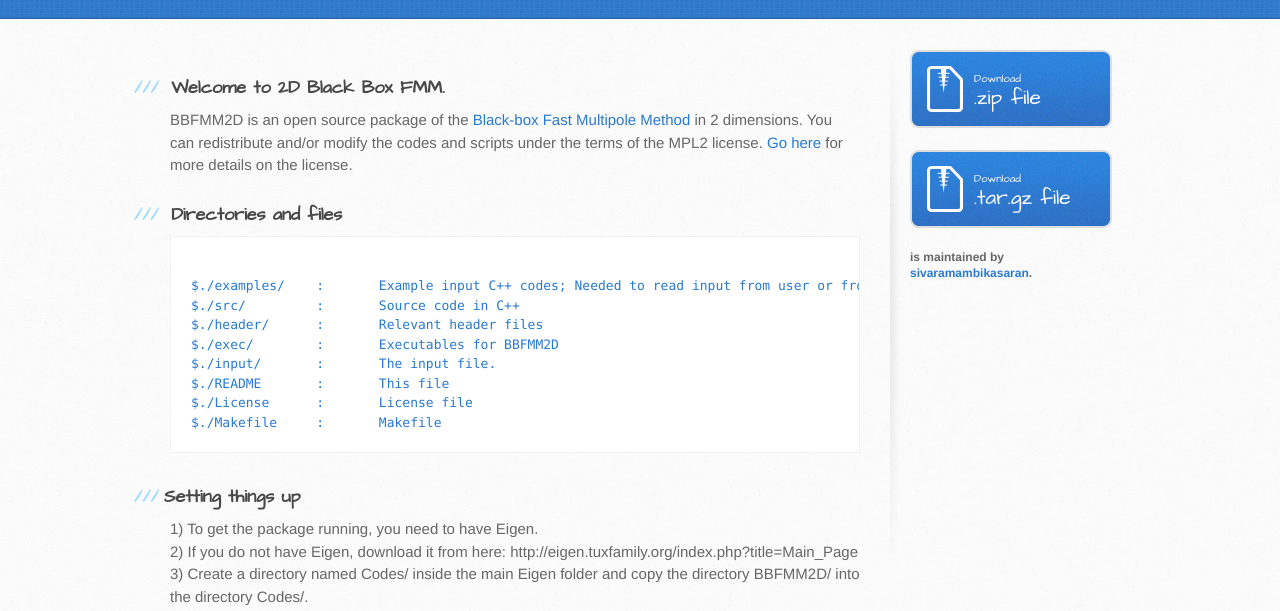
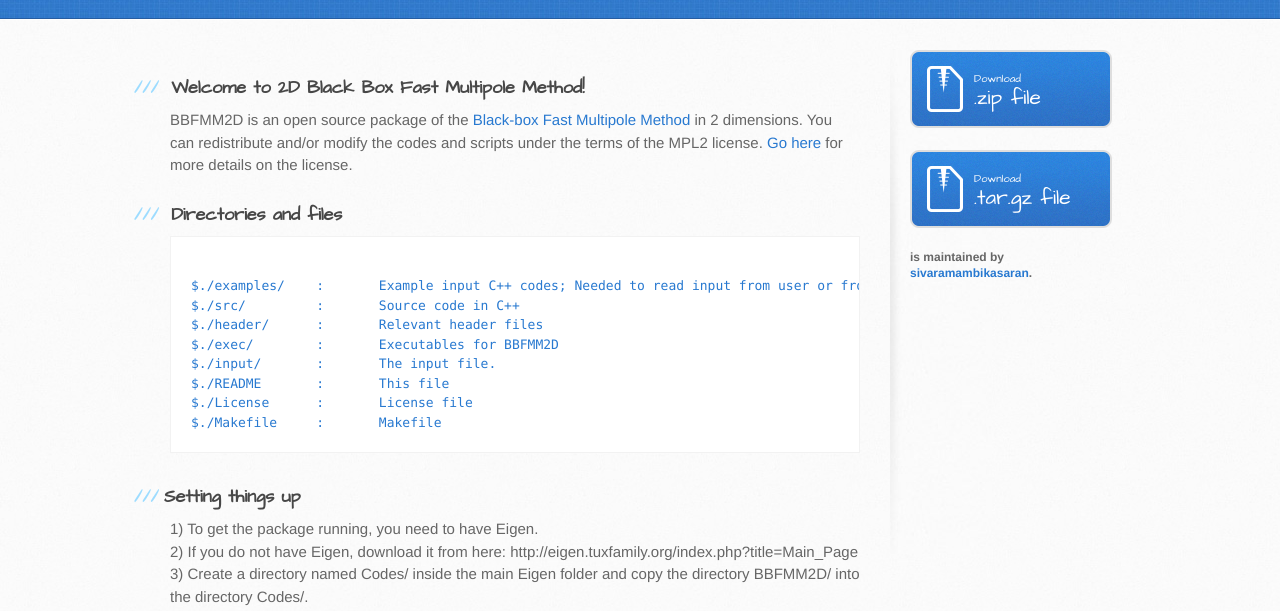
Before and after one commit to SAFRAN-LAB/BBFMM2D, a plain HTML site: page index.html in a window 1280 px wide. Shown: the part 182-793 px from the top of the page. Drawn offline with Linux system fonts and the light colour scheme.

Commit message:
Changes tot title

```diff
--- a/index.html
+++ b/index.html
@@ -29,7 +29,7 @@
       <div class="inner clearfix">
         <section id="main-content">
           <h3>
-<a name="welcome-to-bbfmm2d" class="anchor" href="#welcome-to-bbfmm2d"><span class="octicon octicon-link"></span></a>Welcome to 2D Black Box FMM.</h3>
+<a name="welcome-to-bbfmm2d" class="anchor" href="#welcome-to-bbfmm2d"><span class="octicon octicon-link"></span></a>Welcome to 2D Black Box Fast Multipole Method!</h3>
 
 <p>BBFMM2D is an open source package of the <a href="http://www.sciencedirect.com/science/article/pii/S0021999109004665">Black-box Fast Multipole Method</a> in 2 dimensions. You can redistribute and/or modify the codes and scripts under the terms of the MPL2 license. <a href="http://www.mozilla.org/MPL/2.0/FAQ.html">Go here </a> for more details on the license.</p>
 
```
